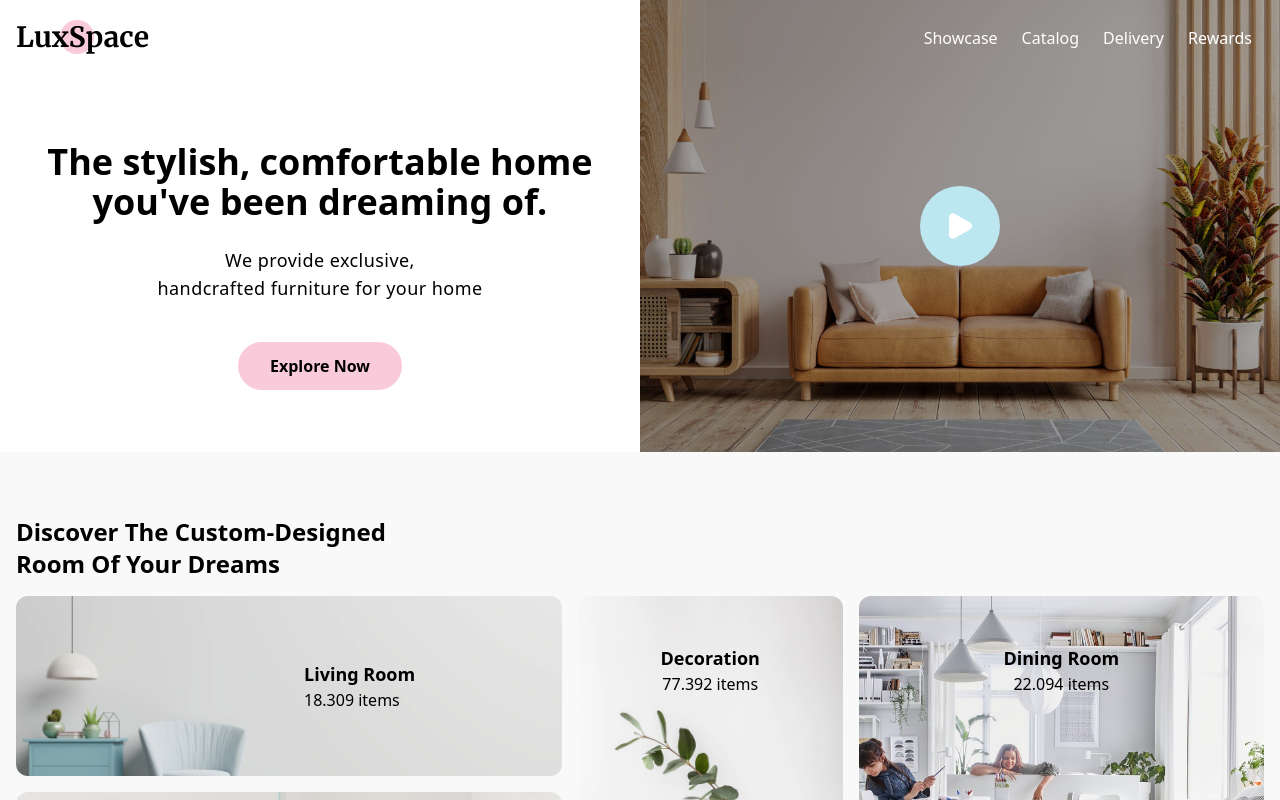
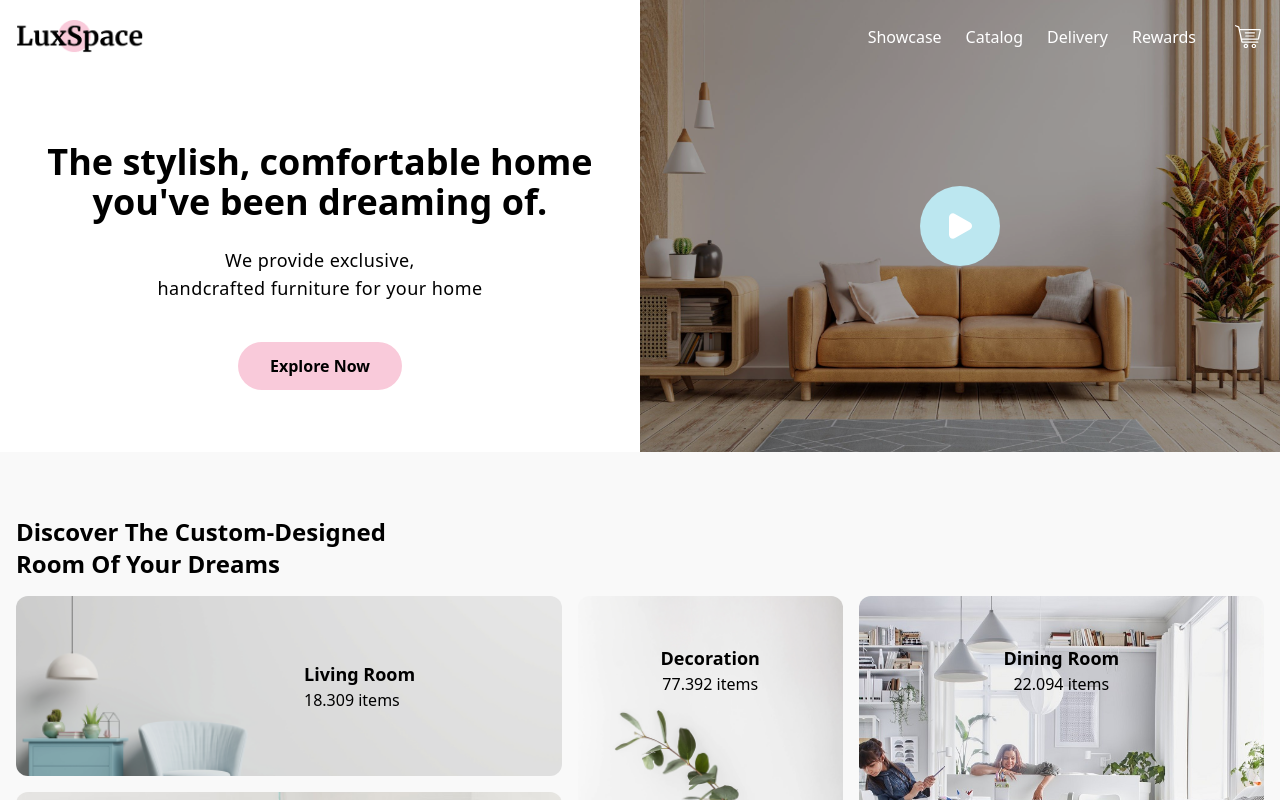
Before and after one commit to Almiramahsa/Luxspace, a React (Create React App) app in the folder luxspace-react/: page / in a window 1280 px wide. Shown: the top 800 px of the page. Built offline with nearby package versions, Linux system fonts and the light colour scheme.

Commit message:
add breadcrumb and editing in several pages

```diff
--- a/luxspace-react/src/App.js
+++ b/luxspace-react/src/App.js
@@ -8,8 +8,8 @@ function App() {
     <div className="App">
       <BrowserRouter>
         <Routes>
-          <Route path="/" element={<HomePage />} />
-          <Route path="/details" element={<DetailsPage />} />
+          <Route exact path="/" element={<HomePage />} />
+          <Route path="/categories:idc" element={<DetailsPage />} />
         </Routes>
       </BrowserRouter>
     </div>
--- /dev/null
+++ b/luxspace-react/src/components/Breadcrum/index.js
@@ -0,0 +1,29 @@
+import React from 'react';
+import { Link } from 'react-router-dom';
+import propTypes from 'prop-types';
+import { list } from 'postcss';
+
+export default function Breadcrum({ List }) {
+  return (
+    <section className="bg-gray-100 py-8 px-4">
+      <div className="container mx-auto">
+        <ul className="breadcrumb">
+          {list?.map?.((item, index) => {
+            const arias = index === list?.length ? { 'aria-label': 'current-page' } : {};
+            return (
+              <li key={item.url}>
+                <Link to={item.url} {...arias}>
+                  {item.name}
+                </Link>
+              </li>
+            );
+          })}
+        </ul>
+      </div>
+    </section>
+  );
+}
+
+Breadcrum.propTypes = {
+  list: propTypes.array.isRequired,
+};
--- a/luxspace-react/src/pages/DetailsPage.js
+++ b/luxspace-react/src/pages/DetailsPage.js
@@ -1,14 +1,18 @@
 import React from 'react';
 import Header from 'parts/Header';
-import Hero from 'parts/Hero';
 import Footer from 'parts/Footer';
+import Breadcrum from 'components/Breadcrum';
 export default function DetailsPage() {
   return (
     <>
-      <Header theme="white" position="absolute" />
-
-      <Hero />
-
+      <Header theme="black" />
+      <Breadcrum
+        list={[
+          { url: '/', name: 'Home' },
+          { url: '/categories/921', name: 'Office Room' },
+          { url: '/categories/921/products/212', name: 'Details' },
+        ]}
+      />
       <Footer />
     </>
   );
--- a/luxspace-react/src/pages/HomePage.js
+++ b/luxspace-react/src/pages/HomePage.js
@@ -4,6 +4,7 @@ import Hero from 'parts/Hero';
 import JustArrived from 'parts/Homepage/JustArrived';
 import BrowseRoom from 'parts/Homepage/BrowseRoom';
 import Footer from 'parts/Footer';
+
 export default function HomePage() {
   return (
     <>
--- a/luxspace-react/src/parts/Footer.js
+++ b/luxspace-react/src/parts/Footer.js
@@ -6,7 +6,7 @@ export default function Footer() {
     <section className="">
       <div className="border-t border-b border-gray-200 py-12 mt-16 px-4">
         <div className="flex justify-center mb-8">
-          <img src="images/content/logo-1.png" alt="Luxspace " />
+          <img src="/images/content/logo-1.png" alt="Luxspace " />
         </div>
         <aside className="container mx-auto">
           <div className="flex flex-wrap -mx-4 justify-center">
--- a/luxspace-react/src/parts/Header.js
+++ b/luxspace-react/src/parts/Header.js
@@ -1,35 +1,37 @@
 import React from 'react';
 import { Link } from 'react-router-dom';
 
-export default function Header() {
+export default function Header({ theme, position }) {
   return (
     <div>
-      <header className="absolute w-full z-50 px-4">
+      <header className={[position, ' w-full z-50 px-4'].join(' ')}>
         <div className="container mx-auto py-5">
           <div className="flex flex-stretch items-center">
             <div className="w-56 items-center flex">
-              <img src="images/content/logo-1.png" alt="Luxspace" />
+              <Link to="/">
+                <img src="/images/content/logo-1.png" alt="Luxspace" />
+              </Link>
             </div>
             <div className="w-full"></div>
             <div className="w-auto">
               <ul className="fixed bg-white inset-0 flex flex-col invisible items-center justify-center opacity-0 md:visible md:flex-row md:bg-transparent md:relative md:opacity-100 md:flex md:items-center" id="menu">
                 <li className="mx-3 py-6 md:py-0">
-                  <Link to="/showcase" className="text-black md:text-white hover:underline">
+                  <Link to="/showcase" className={['hover:underline', theme === 'white' ? 'text-black md:text-white' : 'text-white md:text-black'].join(' ')}>
                     Showcase
                   </Link>
                 </li>
                 <li className="mx-3 py-6 md:py-0">
-                  <Link to="/catalog" className="text-black md:text-white hover:underline">
+                  <Link to="/catalog" className={['hover:underline', theme === 'white' ? 'text-black md:text-white' : 'text-white md:text-black'].join(' ')}>
                     Catalog
                   </Link>
                 </li>
                 <li className="mx-3 py-6 md:py-0">
-                  <Link to="/delivery" className="text-black md:text-white hover:underline">
+                  <Link to="/delivery" className={['hover:underline', theme === 'white' ? 'text-black md:text-white' : 'text-white md:text-black'].join(' ')}>
                     Delivery
                   </Link>
                 </li>
                 <li className="mx-3 py-6 md:py-0">
-                  <Link to="/rewards" className="text-black md:text-white hover:underline">
+                  <Link to="/rewards" className={['hover:underline', theme === 'white' ? 'text-black md:text-white' : 'text-white md:text-black'].join(' ')}>
                     Rewards
                   </Link>
                 </li>
@@ -46,6 +48,17 @@ export default function Header() {
                     </svg>
                   </button>
                 </li>
+                <li class="ml-6">
+                  <Link to="/cart" className={['flex items-center justify-center w-8 h-8', theme === 'white' ? 'text-black md:text-white' : 'text-white md:text-black'].join(' ')}>
+                    <svg className="fill-current" width="26" height="24" viewBox="0 0 26 24">
+                      <path d="M10.8754 18.7312C9.61762 18.7312 8.59436 19.7115 8.59436 20.9164C8.59436 22.1214 9.61762 23.1017 10.8754 23.1017C12.1331 23.1017 13.1564 22.1214 13.1564 20.9164C13.1563 19.7115 12.1331 18.7312 10.8754 18.7312ZM10.8754 21.8814C10.3199 21.8814 9.86796 21.4485 9.86796 20.9163C9.86796 20.3842 10.3199 19.9512 10.8754 19.9512C11.4308 19.9512 11.8828 20.3842 11.8828 20.9163C11.8828 21.4486 11.4308 21.8814 10.8754 21.8814Z" />
+                      <path d="M18.8764 18.7312C17.6186 18.7312 16.5953 19.7115 16.5953 20.9164C16.5953 22.1214 17.6186 23.1017 18.8764 23.1017C20.1342 23.1017 21.1575 22.1214 21.1575 20.9164C21.1574 19.7115 20.1341 18.7312 18.8764 18.7312ZM18.8764 21.8814C18.3209 21.8814 17.869 21.4485 17.869 20.9163C17.869 20.3842 18.3209 19.9512 18.8764 19.9512C19.4319 19.9512 19.8838 20.3842 19.8838 20.9163C19.8838 21.4486 19.4319 21.8814 18.8764 21.8814Z" />
+                      <path d="M19.438 7.2262H10.3122C9.96051 7.2262 9.67542 7.49932 9.67542 7.83626C9.67542 8.1732 9.96056 8.44632 10.3122 8.44632H19.438C19.7897 8.44632 20.0748 8.1732 20.0748 7.83626C20.0748 7.49927 19.7897 7.2262 19.438 7.2262Z" />
+                      <path d="M18.9414 10.3942H10.8089C10.4572 10.3942 10.1721 10.6673 10.1721 11.0042C10.1721 11.3412 10.4572 11.6143 10.8089 11.6143H18.9413C19.293 11.6143 19.5781 11.3412 19.5781 11.0042C19.5781 10.6673 19.293 10.3942 18.9414 10.3942Z" />
+                      <path d="M25.6499 4.508C25.407 4.22245 25.0472 4.05871 24.6626 4.05871H4.82655L4.42595 2.19571C4.34232 1.80709 4.06563 1.48078 3.68565 1.32272L0.890528 0.160438C0.567841 0.0261566 0.192825 0.168008 0.0528584 0.477043C-0.0872597 0.786176 0.0608116 1.14549 0.383347 1.27957L3.17852 2.4419L6.2598 16.7708C6.38117 17.3351 6.90578 17.7446 7.50723 17.7446H22.7635C23.1152 17.7446 23.4003 17.4715 23.4003 17.1346C23.4003 16.7976 23.1152 16.5245 22.7635 16.5245H7.50728L7.13247 14.7815H22.8814C23.4828 14.7815 24.0075 14.3719 24.1288 13.8076L25.9101 5.52488C25.9876 5.16421 25.8928 4.79349 25.6499 4.508ZM22.8814 13.5615H6.87012L5.08895 5.27879L24.6626 5.27884L22.8814 13.5615Z" />
+                    </svg>
+                  </Link>
+                </li>
               </ul>
             </div>
           </div>
```
